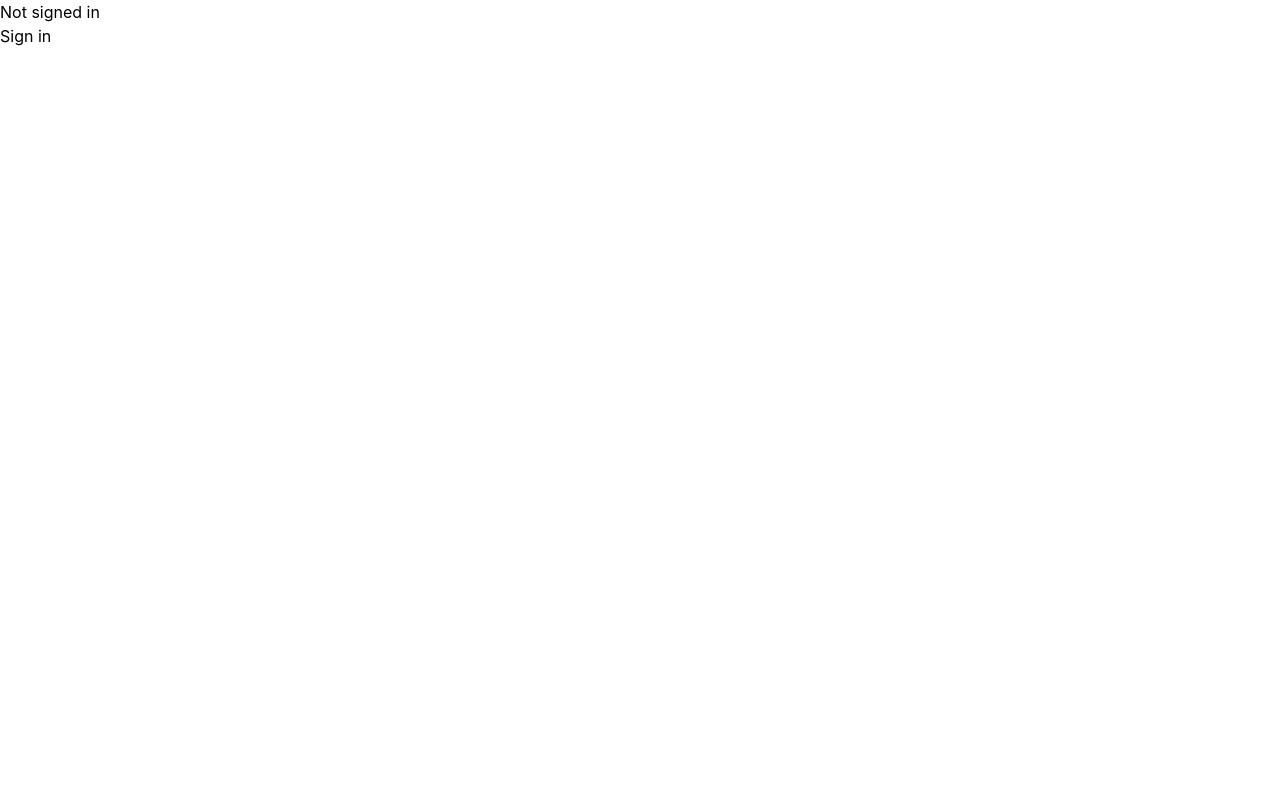
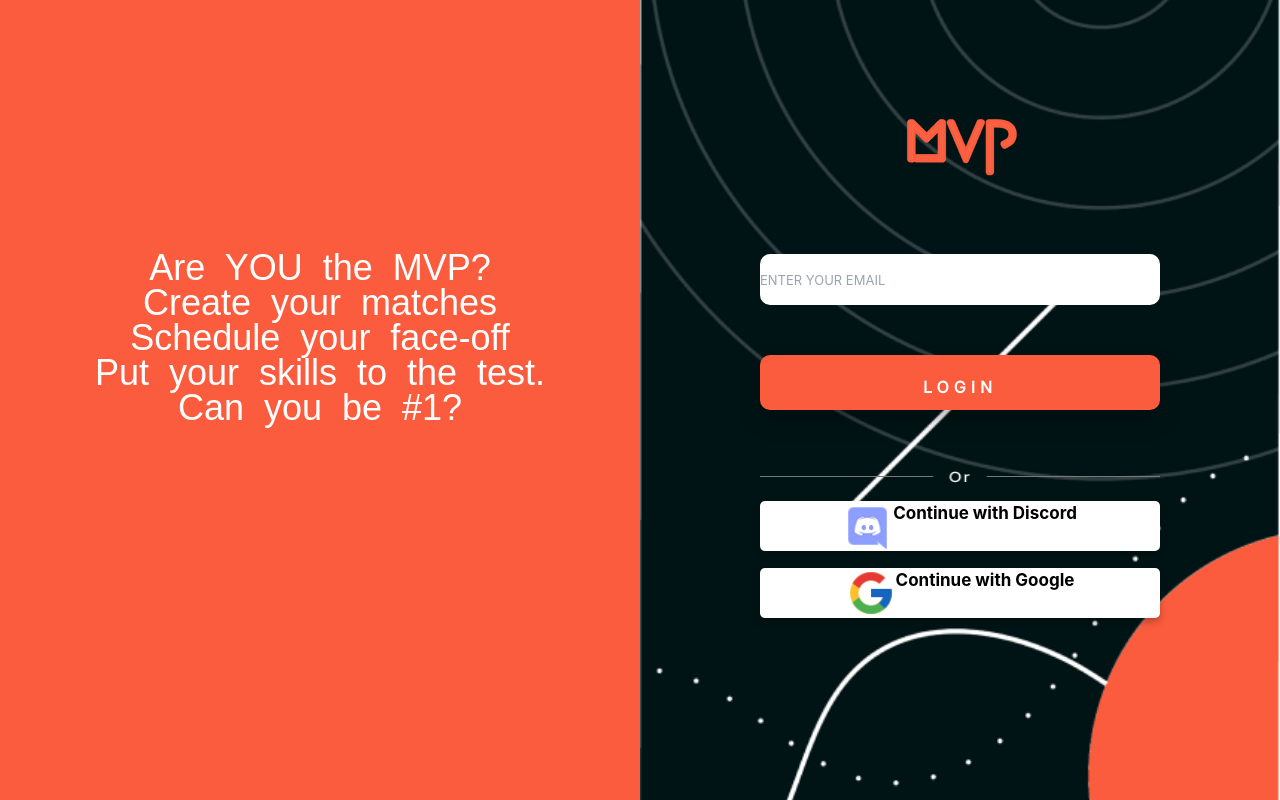
Before and after one commit to s3v3n-up/mvp, a Next.js app: page /login in a window 1280 px wide. Built offline with nearby package versions, Linux system fonts and the light colour scheme; no server answers; a web font is replaced by a local one.

Commit message:
restore login after accidentally deleted when merging with angelo/tasks/middleware

```diff
--- a/src/pages/login.tsx
+++ b/src/pages/login.tsx
@@ -1,19 +1,61 @@
-import { useSession, signIn, signOut } from "next-auth/react";
+import Head from "next/head";
+import Image from "next/image";
+import styles from "@/styles/Login.module.sass";
+import Link from "next/link";
+
 export default function Login() {
-    const { data: session } = useSession();
-    if (session) {
-        return (
-            <>
-        Signed in as {session.user?.email} <br />
-                <button onClick={() => signOut()}>Sign out</button>
-            </>
-        );
-    }
+    return (
+        <div className={styles.container}>
+            <div className={styles.box}>
+                <div className={styles.about}>
+                    <p> Are YOU the MVP?</p>
+                    <p>Create your matches </p>
+                    <p>Schedule your face-off</p>
+                    <p>Put your skills to the test.</p>
+                    <p>Can you be #1?</p>
+                </div>
+            </div>
 
-    return (
-        <>
-      Not signed in <br />
-            <button onClick={() => signIn()}>Sign in</button>
-        </>
+            <div className={styles.background}>
+                <div className={styles.imgwrapper}>
+                    <Image src={"/img/logo.png"} alt="logo" width={263} height={184} />
+                </div>
+
+                <div className={styles.input}>
+                    <div className={styles.email}>
+                        <input type="email" placeholder="enter your email" />
+                        <Link href={""}>
+                            <a className={styles.login}>Login</a>
+                        </Link>
+                        <Image
+                            className={styles.line}
+                            src={"/icons/Line.png"}
+                            width={400}
+                            height={35}
+                            alt={"line"}
+                        />
+                        <button className={styles.discord}>
+                            <Image
+                                width={50}
+                                height={50}
+                                src={"/icons/discord.png"}
+                                alt={"icon"}
+                            />
+                            <p>Continue with Discord</p>
+                        </button>
+
+                        <button className={styles.google}>
+                            <Image
+                                width={50}
+                                height={50}
+                                src={"/icons/google.png"}
+                                alt={"icon"}
+                            />
+                            <p>Continue with Google</p>
+                        </button>
+                    </div>
+                </div>
+            </div>
+        </div>
     );
 }
```
